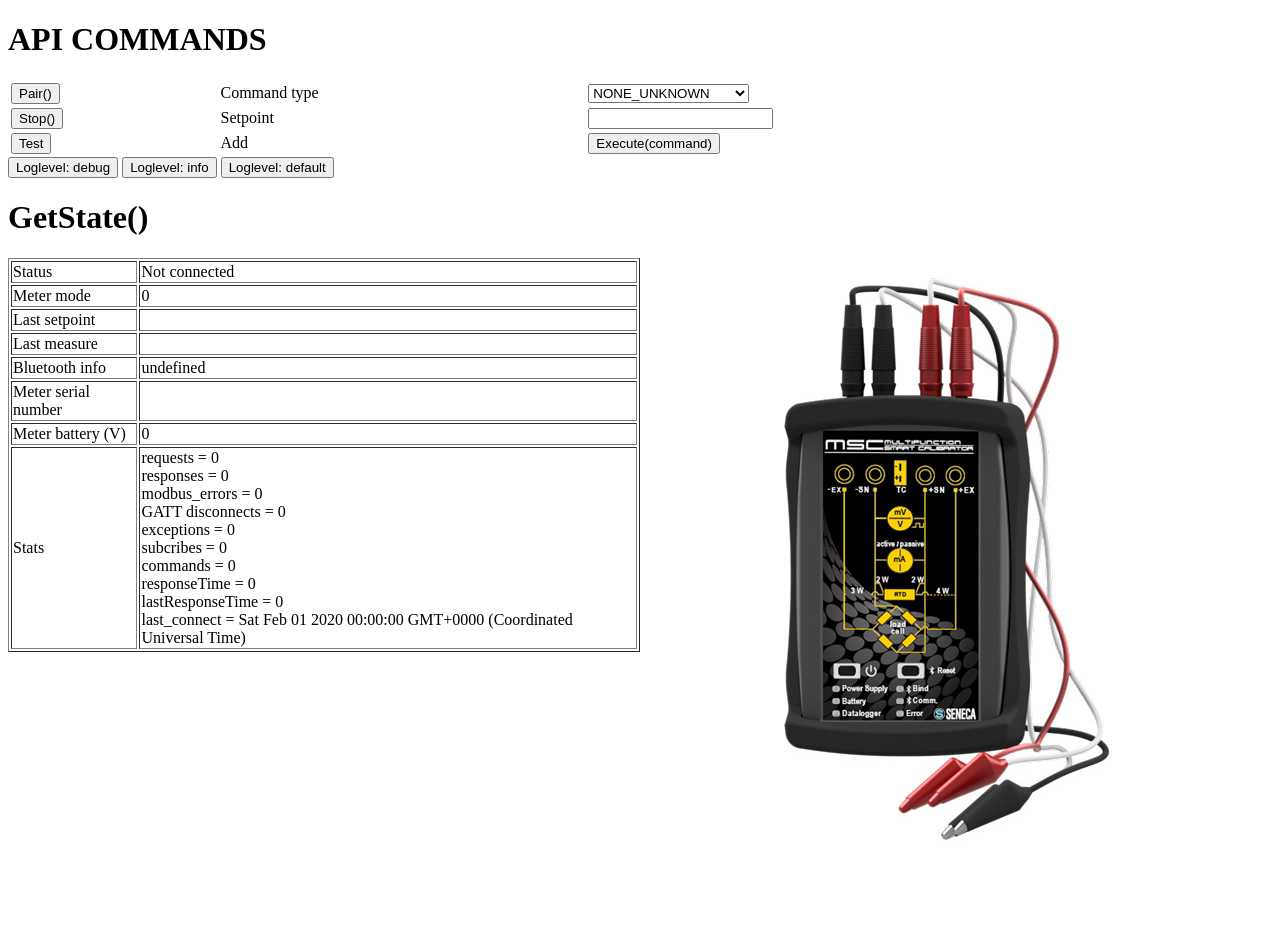
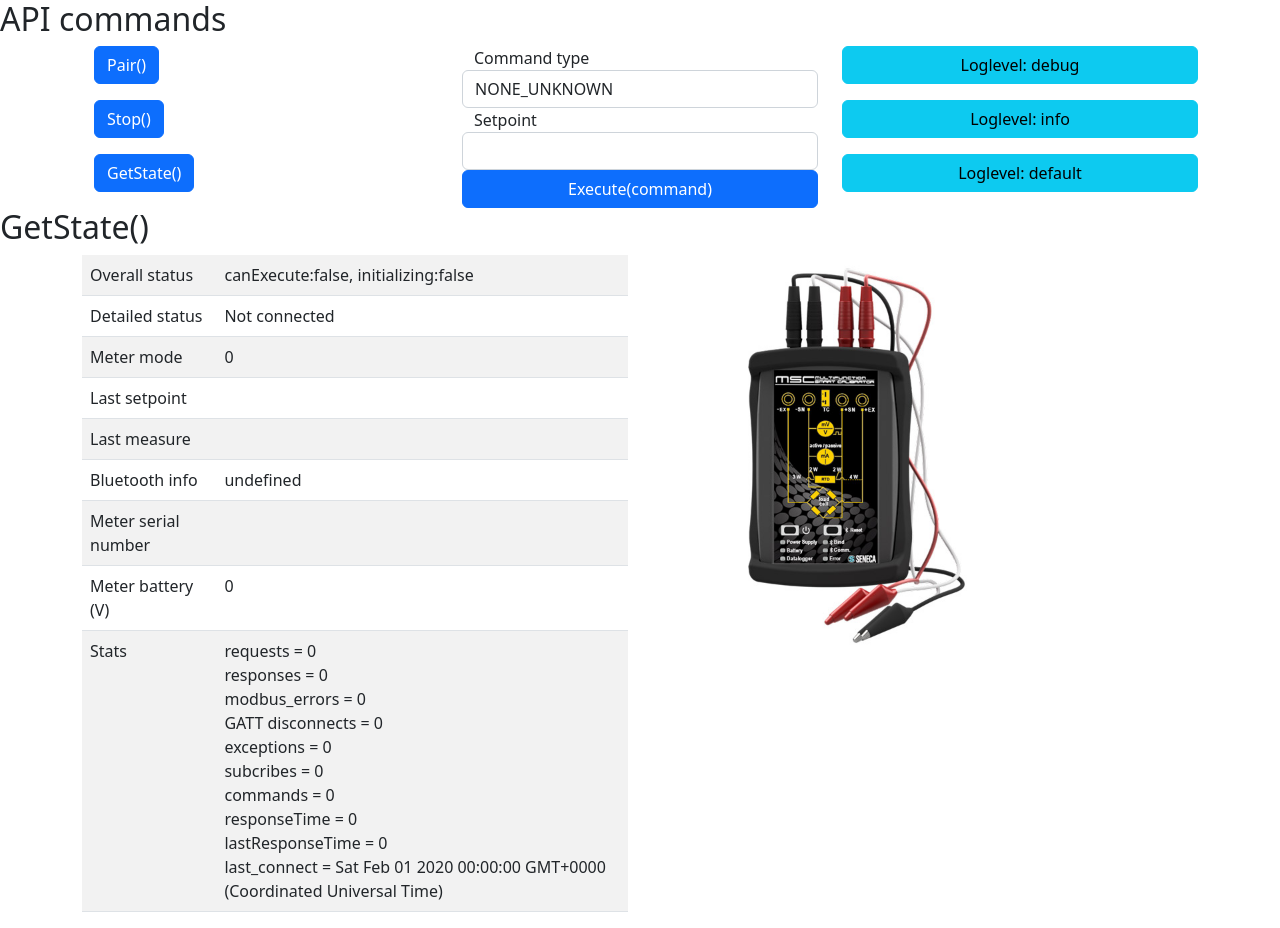
Before and after one commit to schneiderelectricsystemsitaly/bt-seneca-msc, a website: page index.html in a window 1280 px wide. Before the commit the page ends 862 px from the top, so only its background shows below. Drawn offline with nearby package versions, Linux system fonts and the light colour scheme.

Commit message:
added canExecute and initializing flags

```diff
--- a/index.html
+++ b/index.html
@@ -7,75 +7,89 @@
     <meta http-equiv="X-UA-Compatible" content="ie=edge">
     <title>Seneca MSC</title>
     <script src="./dist/bt-seneca-msc.js"></script>
+    <!-- CSS only -->
+    <link href="https://cdn.jsdelivr.net/npm/bootstrap@5.2.0-beta1/dist/css/bootstrap.min.css" rel="stylesheet"
+        integrity="sha384-0evHe/X+R7YkIZDRvuzKMRqM+OrBnVFBL6DOitfPri4tjfHxaWutUpFmBp4vmVor" crossorigin="anonymous">
 </head>
 
 <body>
-    <style>
-        .columns {
-            Width: 100%;
-        }
-
-        .column {
-            width: 100%;
-        }
-
-        @media (min-width: 48em) {
-            .column {
-                width: 50%;
-                float: left;
-            }
-
-            .columns {
-                content: "";
-                display: table;
-                clear: both;
-            }
-        }
-    </style>
-    <h1>API COMMANDS</h1>
-    <table id="api" width="100%">
+    <h2>API commands</h2>
+    <div class="container container-md">
+        <div class="row">
+            <div class="col">
+                <div class="container d-grid gap-3">
+                    <div class="row">
+                        <div class="col">
+                            <button id="startBt" class="btn btn-primary">Pair()</button>
+                        </div>
+                        <div class="col">
+                            <div id="resultPair"></div>
+                        </div>
+                    </div>
+                    <div class="row">
+                        <div class="col">
+                            <button id="stopBt" class="btn btn-primary">Stop()</button>
+                        </div>
+                        <div class="col">
+                            <div id="resultStop"></div>
+                        </div>
+                    </div>
+                    <div class="row">
+                        <div class="col">
+                            <button id="getState" class="btn btn-primary">GetState()</button>
+                        </div>
+                    </div>
+                </div>
+            </div>
+            <div class="col">
+                <div class="container d-grid gap-3">
+                    <div class="col">
+                        <div class="row">
+                            <label for="new_command_id">Command type</label>
+                            <select id="new_command_id" class="form-control"></select>
+                        </div>
+                        <div class="row">
+                            <label for="new_command_sp">Setpoint</label>
+                            <input type="number" id="new_command_sp" class="form-control" />
+                        </div>
+                        <div class="row">
+                            <input type="button" id="executeBtn" value="Execute(command)" class="btn btn-primary">
+                            <div id="resultExecute"></div>
+                        </div>
+                    </div>
+                </div>
+            </div>
+            <div class="col">
+                <div class="container d-grid gap-3">
+                    <div class="row">
+                        <input type="button" id="traceBtn" value="Loglevel: debug"
+                            onclick="MSC.log.setLevel(MSC.log.levels.TRACE);" class="btn btn-info">
+                    </div>
+                    <div class="row">
+                        <input type="button" id="defaultLog" value="Loglevel: info"
+                            onclick="MSC.log.setLevel(MSC.log.levels.INFO);" class="btn btn-info">
+                    </div>
+                    <div class="row">
+                        <input type="button" id="defaultLog" value="Loglevel: default"
+                            onclick="MSC.log.setLevel(MSC.log.levels.WARN);" class="btn btn-info">
+                    </div>
+                </div>
+            </div>
+        </div>
+    </div>
+    <h2>GetState()</h2>
+    <div class="container">
+        <div class="row">
+            <div class="col col-md">
+                <table id="state" class="table table-striped">
                     <tr>
-            <td><button id="startBt">Pair()</button></td>
+                        <td>Overall status</td>
                         <td>
-                <div id="resultPair"></div>
-            </td>
-            <td>Command type</td>
-            <td>
-                <select id="new_command_id">
-                </select>
+                            <div id="overall"></div>
                         </td>
                     </tr>
                     <tr>
-            <td><button id="stopBt">Stop()</button></td>
-            <td>
-                <div id="resultStop"></div>
-            </td>
-            <td>Setpoint</td>
-            <td><input type="number" id="new_command_sp" /></td>
-        </tr>
-        <tr>
-            <td><button id="testBtn">Test</button></td>
-            <td>
-                <div id="resultPair"></div>
-            </td>
-            <td>Add</td>
-            <td>
-                <input type="button" id="executeBtn" value="Execute(command)">
-                <div id="resultExecute"></div>
-            </td>
-        </tr>
-    </table>
-    <input type="button" id="traceBtn" value="Loglevel: debug" onclick="MSC.log.setLevel(MSC.log.levels.TRACE);">
-    <input type="button" id="defaultLog" value="Loglevel: info" onclick="MSC.log.setLevel(MSC.log.levels.INFO);">
-    <input type="button" id="defaultLog" value="Loglevel: default" onclick="MSC.log.setLevel(MSC.log.levels.WARN);">
-    <br />
-    </div>
-    <h1>GetState()</h1>
-    <div class="row">
-        <div class="column">
-            <table id="state" border="1">
-                <tr>
-                    <td>Status</td>
+                        <td>Detailed status</td>
                         <td>
                             <div id="status"></div>
                         </td>
@@ -124,23 +138,21 @@
                     </tr>
                 </table>
             </div>
-        <div class="column">
-            <img src="./docs/msc.jpg" alt="Seneca MSC" />
+            <div class="col col-sm">
+                <img src="./docs/msc.jpg" alt="Seneca MSC" width="400" />
+            </div>
         </div>
     </div>
     <script>
         document.getElementById("startBt").onclick = async () => {
             document.getElementById("resultPair").innerHTML = "Pending...";
             var res = await MSC.Pair();
-            document.getElementById("resultPair").innerHTML = "Result : " + res;
+            document.getElementById("resultPair").innerHTML = "Result PAIR: " + res;
         };
         document.getElementById("stopBt").onclick = async () => {
             document.getElementById("resultStop").innerHTML = "Pending...";
             var res = await MSC.Stop();
-            document.getElementById("resultStop").innerHTML = "Result : " + res;
-        };
-        document.getElementById("testBtn").onclick = async () => {
-            test();
+            document.getElementById("resultStop").innerHTML = "Result STOP: " + res;
         };
         document.getElementById("executeBtn").onclick = async () => {
             await addRequest();
@@ -151,6 +163,7 @@
             var opt = document.createElement('option');
             opt.value = MSC.CommandType[i];
             opt.innerHTML = i;
+            if (!i.includes("RESERVED"))
                 select.appendChild(opt);
         }
 
@@ -172,6 +185,7 @@
         }
         async function updateStatus() {
             var mstate = await MSC.GetState();
+            document.getElementById("overall").innerHTML = "canExecute:" + mstate.canExecute + ", initializing:" + mstate.initializing;
             document.getElementById("status").innerHTML = mstate.status;
             document.getElementById("sp").innerHTML = dumpArray(mstate.lastSetpoint);
             document.getElementById("meas").innerHTML = dumpArray(mstate.lastMeasure);
@@ -183,26 +197,6 @@
             setTimeout(updateStatus, 500);
         }
         setTimeout(updateStatus, 500);
-
-
-        var cycle = [[MSC.CommandType.V, 0], [MSC.CommandType.mV, 0], [MSC.CommandType.mA_active, 0],
-        [MSC.CommandType.mA_passive, 0], [MSC.CommandType.GEN_mV, 1], [MSC.CommandType.GEN_mV, 2],
-        [MSC.CommandType.GEN_mA_active, 0], [MSC.CommandType.GEN_mA_active, 4], [MSC.CommandType.GEN_mA_active, 12],
-        [MSC.CommandType.GEN_mA_active, 20], [MSC.CommandType.GEN_V, 0], [MSC.CommandType.GEN_V, 10]];
-
-        async function test() {
-            var len = cycle.length;
-            var idx = 0;
-            while (true) {
-                var com = new MSC.Command(cycle[idx][0], cycle[idx][1]);
-                var result = await MSC.Execute(com);
-                log.info("** Result:" + result);
-                console.assert(result.error == false);
-                idx++;
-                if (idx == len) idx = 0;
-                await sleep(10000);
-            }
-        }
 
         async function demo() {
             var command = new MSC.Command(MSC.CommandType.mV); // Read mV
@@ -233,9 +227,6 @@
                 console.log(sp); // Print the setpoint
             }
         }
-
-
     </script>
 </body>
-
 </html>
--- a/js/meterApi.js
+++ b/js/meterApi.js
@@ -16,6 +16,33 @@ const log = require("loglevel");
  * @returns {array} status of meter
  */
 async function GetState() {
+    let ready = false;
+    let initializing = false;
+    switch(btState.state) {
+        // States requiring user input
+        case State.ERROR:
+        case State.STOPPED:
+        case State.NOT_CONNECTED:
+            ready = false;
+            initializing = false;
+            break;
+        case State.BUSY:
+        case State.READY:
+            ready = true;
+            initializing = false;
+            break;
+        case State.CONNECTING:
+        case State.DEVICE_PAIRED:
+        case State.METER_INIT:
+        case State.METER_INITIALIZING:
+        case State.SUBSCRIBING:
+            initializing = true;
+            ready = false;
+            break;
+        default:
+            ready = false;
+            initializing = false;
+    }
     return {
         "lastSetpoint": btState.lastSetpoint,
         "lastMeasure": btState.lastMeasure,
@@ -24,7 +51,9 @@ async function GetState() {
         "stats": btState.stats,
         "deviceMode": btState.meter?.mode,
         "status": btState.state,
-        "batteryLevel": btState.meter?.battery
+        "batteryLevel": btState.meter?.battery,
+        "canExecute" : ready,
+        "initializing" : initializing
     };
 }
 
@@ -1512,7 +1541,7 @@ async function btPairDevice(forceSelection = true) {
         btState.btDevice = device;
         btState.state = State.DEVICE_PAIRED;
         log.info("Bluetooth device " + device.name + " connected.");
-        await sleep(100);
+        await sleep(500);
     }
     catch (err) {
         log.warn("** error while connecting: " + err.message);
```
Also changed, not shown: dist/bt-seneca-msc.js, dist/bt-seneca-msc.min.js. Lines whose indentation alone changed are shown as unchanged.
